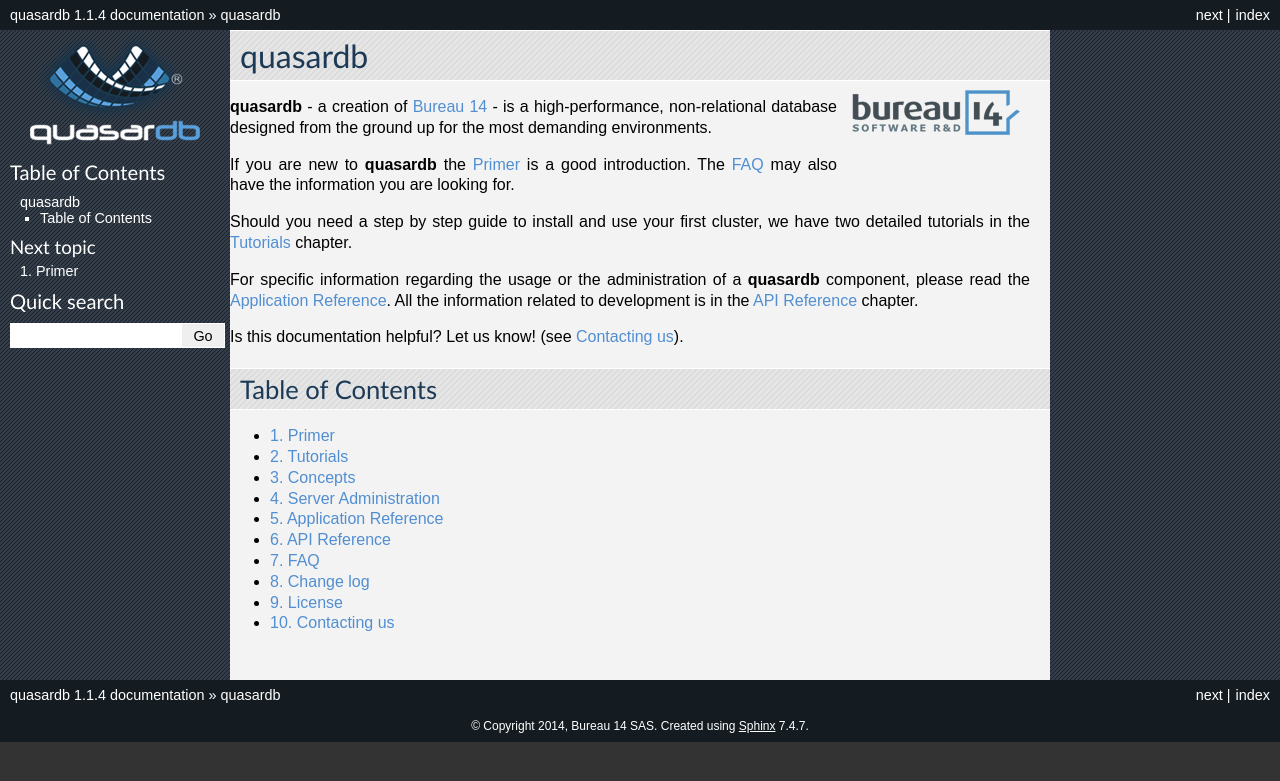
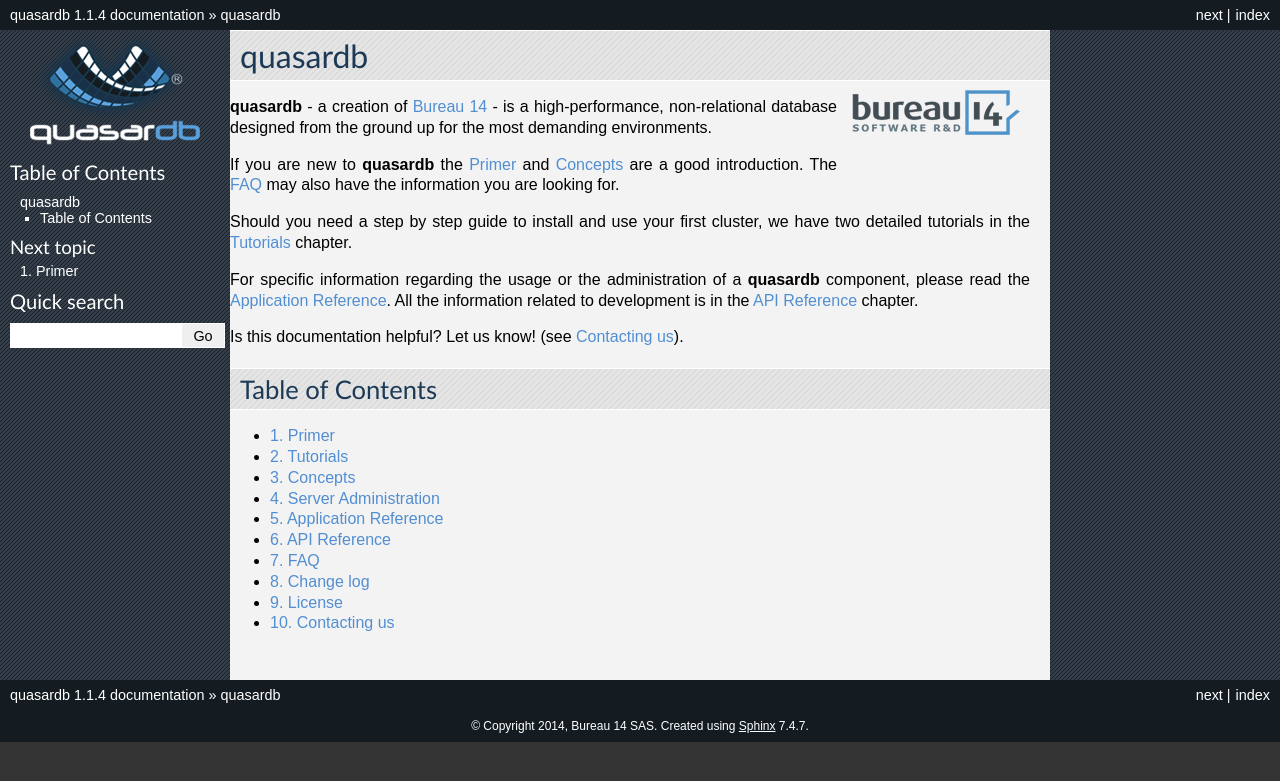
Before and after one commit to iltommi/qdb-documentation, a Sphinx documentation site: the page built from source/index.rst, in a window 1280 px wide. Shown: the top 781 px of the page. Built offline with Sphinx 7.4.7, drawn with Linux system fonts in a browser that asks for light colours; pages that are not in the unit, such as notebooks, are missing from menus.

Commit message:
Promote Concepts as a good place for newbies to read.

```diff
--- a/source/index.rst
+++ b/source/index.rst
@@ -12,7 +12,7 @@ quasardb
 
 **quasardb** - a creation of  `Bureau 14 <http://www.bureau14.fr>`_  - is a high-performance, non-relational database designed from the ground up for the most demanding environments.
 
-If you are new to **quasardb** the :doc:`primer` is a good introduction. The :doc:`faq` may also have the information you are looking for.
+If you are new to **quasardb** the :doc:`primer` and :doc:`concepts/index` are a good introduction. The :doc:`faq` may also have the information you are looking for.
 
 Should you need a step by step guide to install and use your first cluster, we have two detailed tutorials in the :doc:`tutorials/index` chapter.
 
```
